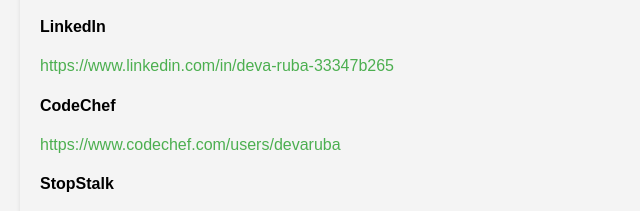
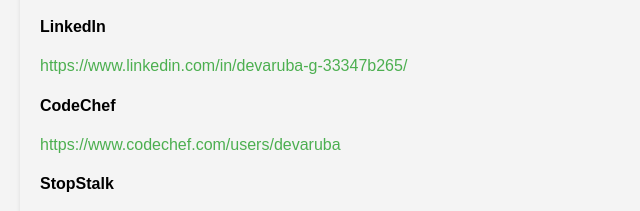
Before and after one commit to DevarubaG/Reactive-resume, a plain HTML site: page reactiveresume/index.html in a window 1280 px wide. Both pictures are taken after a click on the link "Profile". Shown: the part 303-514 px from the top of the page, 0-640 px from the left. Drawn offline with Linux system fonts and the light colour scheme.

Commit message:
Update index.html

```diff
--- a/reactiveresume/index.html
+++ b/reactiveresume/index.html
@@ -33,7 +33,7 @@
             <h2>Profile</h2>
             <div class="pro">
                 <h4>LinkedIn</h4>
-                <a href="https://www.linkedin.com/in/deva-ruba-33347b265">https://www.linkedin.com/in/deva-ruba-33347b265</a>
+                <a href="https://www.linkedin.com/in/devaruba-g-33347b265/">https://www.linkedin.com/in/devaruba-g-33347b265/</a>
             </div>
             <div class="pro">
                 <h4>CodeChef</h4>
```
